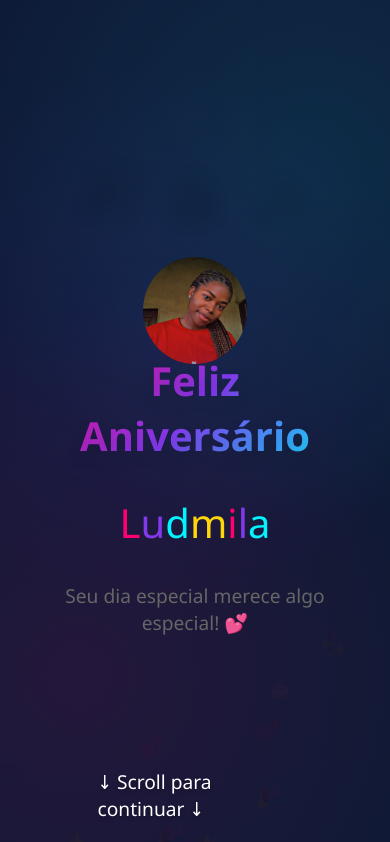
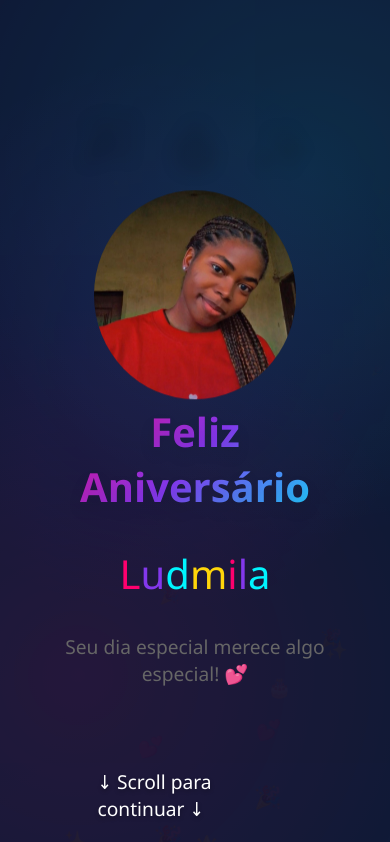
Before and after one commit to luby404/feliz-aniversario, a plain HTML site: page index.html in a window 390 px wide. Shown: the top 842 px of the page. Drawn offline with Linux system fonts and the light colour scheme.

Commit message:
zoom da imagem

```diff
--- a/style.css
+++ b/style.css
@@ -138,8 +138,9 @@ body {
 }
 
 .lu_img {
-    max-width: 32%;
+    max-width: 42%;
     border-radius: 50%;
+    animation: bounce 2s ease-in-out infinite;
 }
 
 @keyframes bounce {
@@ -443,6 +444,9 @@ body {
     .final-message p {
         font-size: 1.1rem;
     }
+    .lu_img{
+        max-width: 62%;
+    }
 }
 
 /* Elemento vazio para placeholder de imagens */
```
